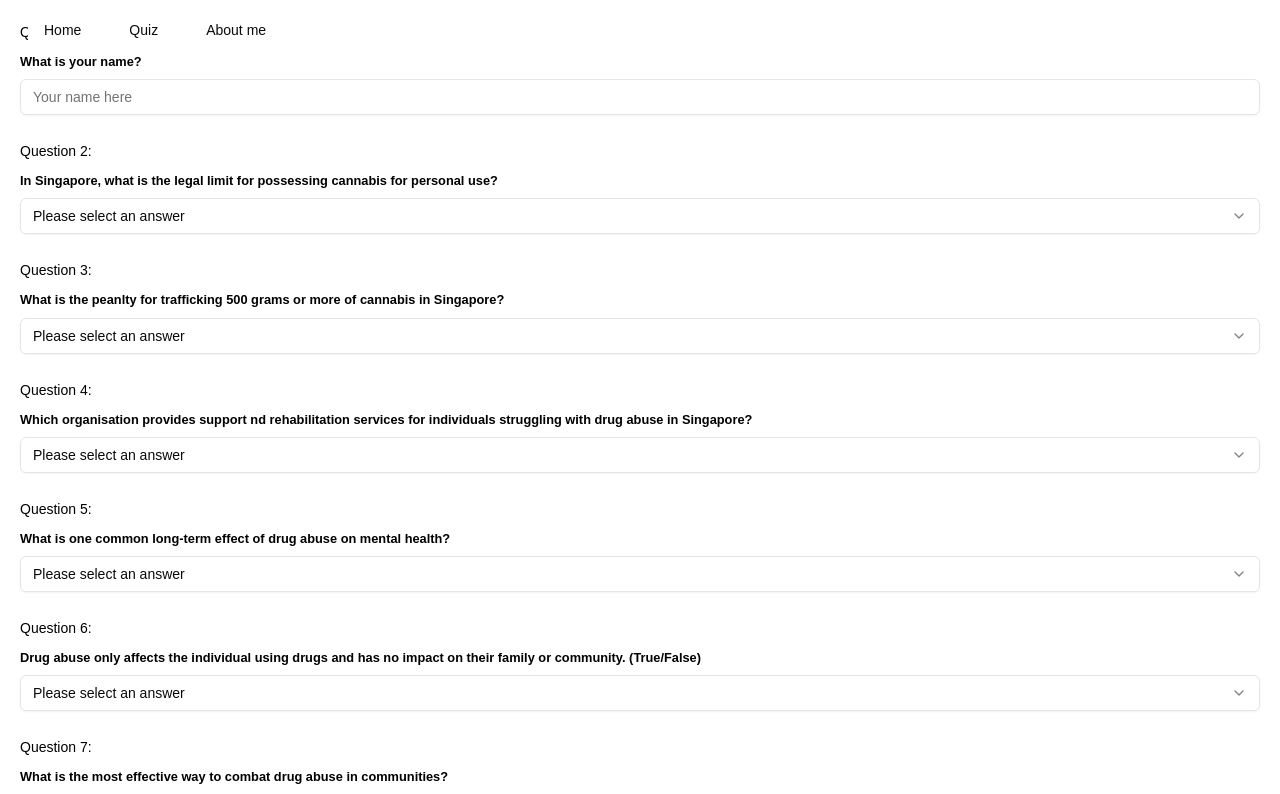
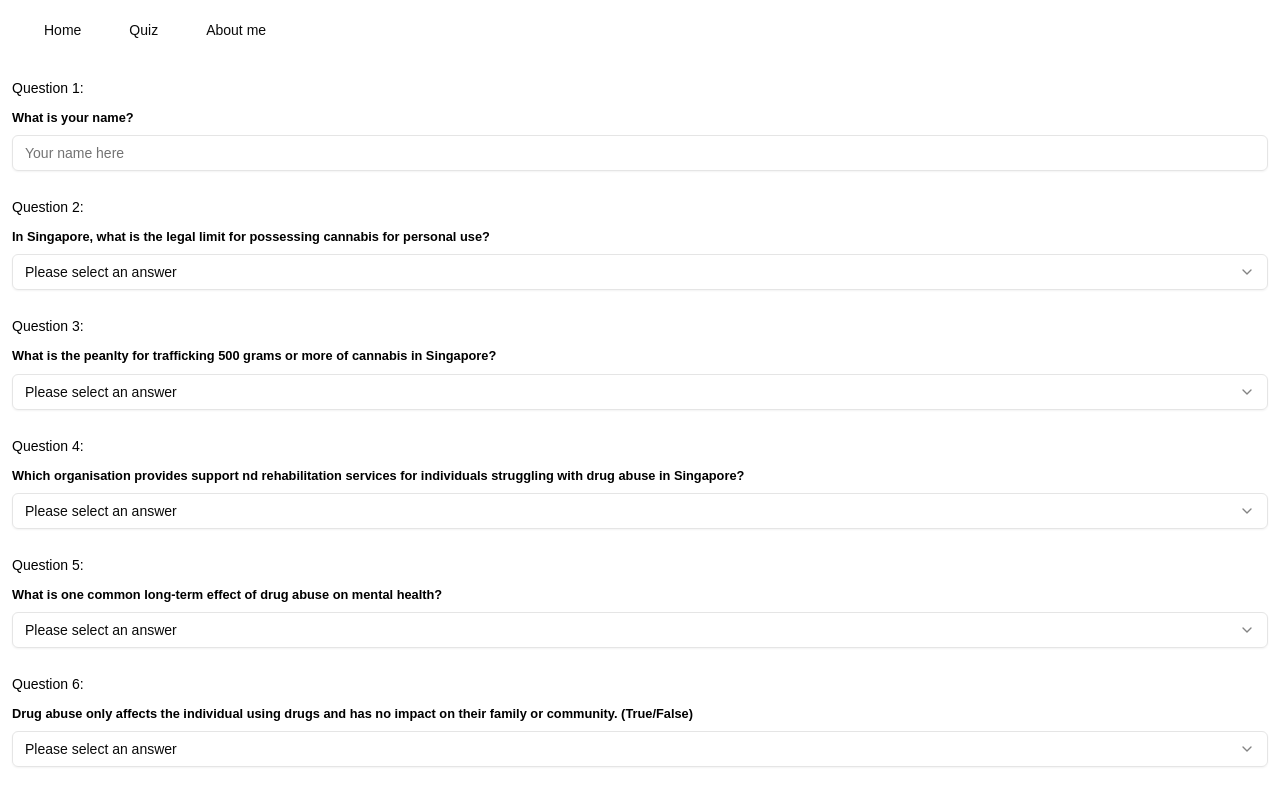
Before and after one commit to saltydoge59/Junkai_heartcode, a Next.js app in the folder my-app/: page /quiz in a window 1280 px wide. Shown: the top 794 px of the page. Built offline with nearby package versions, Linux system fonts and the light colour scheme.

Commit message:
updated quiz

```diff
--- a/my-app/app/quiz/page.tsx
+++ b/my-app/app/quiz/page.tsx
@@ -75,7 +75,7 @@ export default function Quiz() {
         // console.log(values)
         }
       return (
-        <div className={styles.quizContainer}>
+        <div className={`styles.quizContainer my-16 p-3`}>
             <Form {...form}>
                 <form onSubmit={form.handleSubmit(onSubmit)} className="w2/3 space-y-6">
                      <FormField
```
